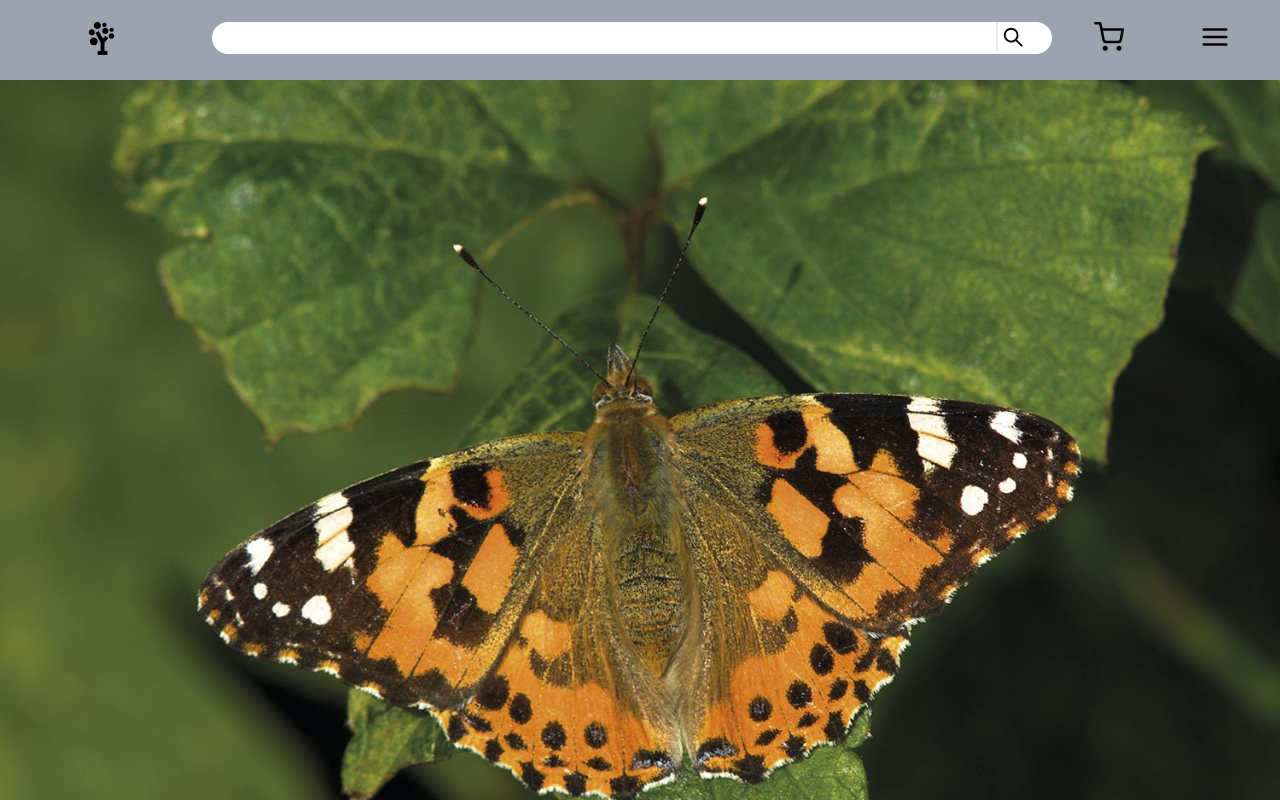
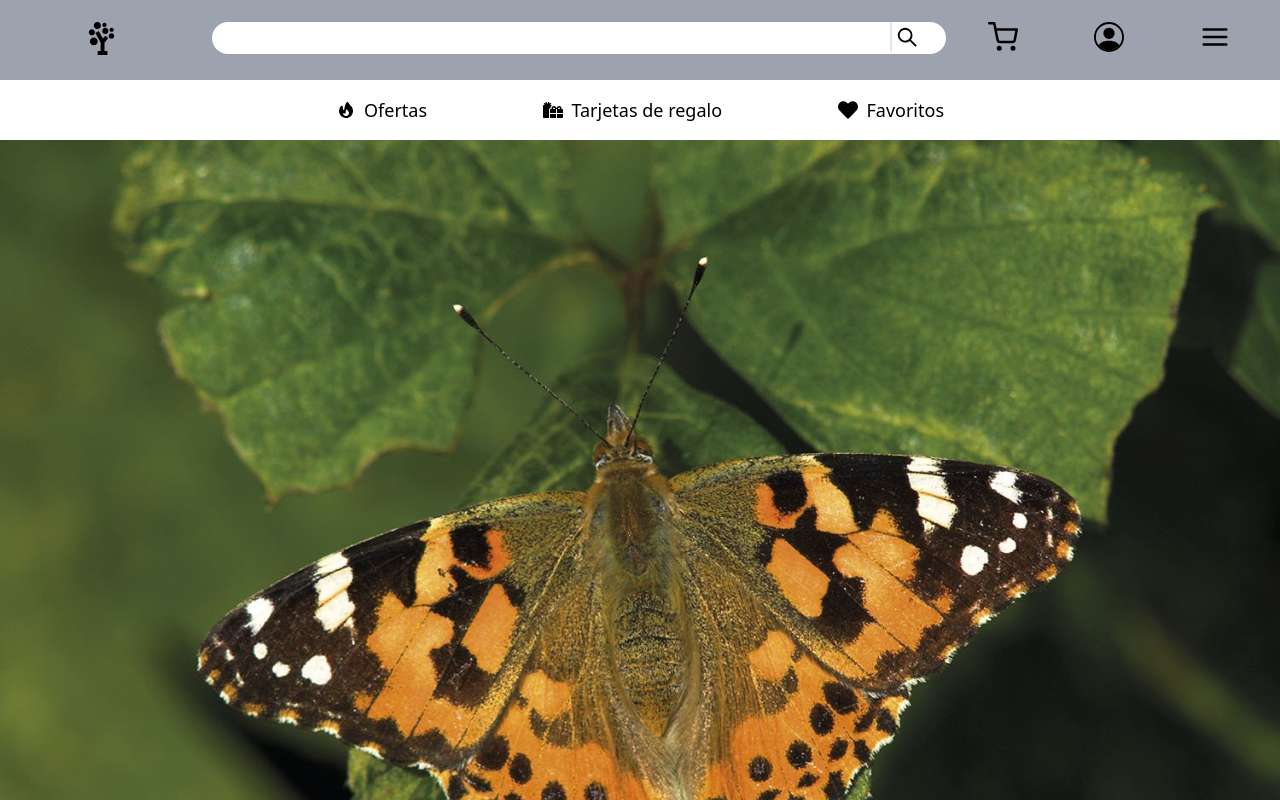
Before and after one commit to santiago9505/Olympia, a React (Create React App) app in the folder Olympia/: page / in a window 1280 px wide. Shown: the top 800 px of the page. Built offline with nearby package versions, Linux system fonts and the light colour scheme.

Commit message:
lateral menu added

```diff
--- a/Olympia/src/components/Header/MenuItem.js
+++ b/Olympia/src/components/Header/MenuItem.js
@@ -14,6 +14,10 @@ const MenuItem = ({ Icon, Icon2, text, type, url }) => {
       classList = 'justify-self-center'
       break;
 
+    case 'lateralMenu':
+      classList = 'text-xl mb-3 xl:text-lg'
+      break;
+
     default:
       classList = '';
       break;
@@ -28,7 +32,7 @@ const MenuItem = ({ Icon, Icon2, text, type, url }) => {
             <Icon/>
           </span>
         }
-        <span className="flex-grow">
+        <span>
           {text}
         </span>
         {
--- a/Olympia/src/components/LateralMenu/LateralMenu.js
+++ b/Olympia/src/components/LateralMenu/LateralMenu.js
@@ -1,11 +1,68 @@
 //React
 import React from 'react';
+import { Link } from 'react-router-dom';
+
+//Libs
+import { FaGifts, FaHeart, FaHistory, FaRegListAlt, FaDollarSign } from "react-icons/fa";
+import { MdHome } from "react-icons/md";
+import { HiFire } from "react-icons/hi";
+import { BiHelpCircle, BiWorld } from 'react-icons/bi';
+import { BsChevronDown } from 'react-icons/bs';
+import { IoToggleSharp } from 'react-icons/io5';
+
+//Components
+import MenuItem from '../Header/MenuItem';
 
 const LateralMenu = ({ isOpen }) => {
-  const openMenu = `${isOpen ? ' right-0' : '-right-full'}`
+  const openMenu = `${isOpen ? ' right-0 xl-h-500' : '-right-full xl:h-0 xl:p-0'}`
   return (
-    <aside className={`${openMenu} hidden md:block transition-custom-all duration-custom-1000 ease-custom p-4 w-96 bg-blue-400 fixed top-20 bottom-0 z-50`}>
-      <h1>Hola putos</h1>
+    <aside className={`${openMenu} hidden md:flex flex-col transition-custom-all duration-custom-1000 ease-custom p-6 w-80 bg-gray-300 fixed top-20 bottom-0 z-50 xl:top-16 xl:bottom-auto xl:right-4 xl:overflow-hidden`}>
+      <div className="flex justify-center xl:hidden">
+        <figure className="w-24 h-24 rounded-full bg-gray-500 mr-4">
+          <img src="" alt="" className="w-full h-full"/>
+        </figure>
+        <div className="flex-grow">
+          <h2 className="block text-2xl mb-5">Hi you!</h2>
+          <div className="grid grid-cols-2 grid-rows-1 gap-x-5">
+            <Link
+              to="/login"
+              className="block outline-none text-center rounded-full bg-white p-1"
+            >
+              Login
+            </Link>
+            <Link
+              to="/signup"
+              className="block outline-none text-center rounded-full bg-white p-1"
+            >
+              Register
+            </Link>
+          </div>
+        </div>
+      </div>
+      <div className="hidden xl:block">
+        <ul className="text-left">
+          <MenuItem Icon={IoToggleSharp} text="Dark mode" type="lateralMenu"/>
+          <MenuItem Icon={FaDollarSign} Icon2={BsChevronDown} text="COP" type="lateralMenu"/>
+          <MenuItem Icon={BiWorld} Icon2={BsChevronDown} text="SP" type="lateralMenu"/>
+        </ul>
+      </div>
+      <hr className="m-3 border-t-2 border-gray-600"/>
+      <div>
+        <ul className="text-left">
+          <MenuItem Icon={MdHome} text="Home" type="lateralMenu" url="/home"/>
+          <MenuItem Icon={FaHistory} text="Historial" type="lateralMenu"/>
+          <MenuItem Icon={FaHeart} text="Favoritos" type="lateralMenu"/>
+        </ul>
+      </div>
+      <hr className="m-3 border-t-2 border-gray-600"/>
+      <div>
+        <ul className="text-left">
+          <MenuItem Icon={FaRegListAlt} text="Categorias" type="lateralMenu"/>
+          <MenuItem Icon={HiFire} text="Ofertas" type="lateralMenu"/>
+          <MenuItem Icon={FaGifts} text="Tarjetas de regalo" type="lateralMenu"/>
+          <MenuItem Icon={BiHelpCircle} text="Centro de ayuda" type="lateralMenu"/>
+        </ul>
+      </div>
     </aside>
   );
 }
--- a/Olympia/src/components/Navbar/Navbar.js
+++ b/Olympia/src/components/Navbar/Navbar.js
@@ -1,11 +1,17 @@
 import React, { useState } from "react";
 import { Link } from 'react-router-dom';
-import LateralMenu from '../LateralMenu/LateralMenu';
 
 //Libs
 import ArbolIcon from "../../assets/static/arbol-icon.svg";
 import LupaIcon from "../../assets/static/lupa.svg";
 import { FiShoppingCart, FiMenu } from 'react-icons/fi';
+import { FaGifts, FaHeart } from "react-icons/fa";
+import { HiFire } from "react-icons/hi";
+import { BsPeopleCircle } from "react-icons/bs";
+
+//Components
+import LateralMenu from '../LateralMenu/LateralMenu';
+import MenuItem from '../Header/MenuItem';
 
 const toggleLateralMenu = {
   isOpen: false,
@@ -28,7 +34,7 @@ const Navbar = () => {
           <img className="w-4/6 mx-2" src={ArbolIcon} alt="Logo" />
         </Link>
       </article>
-      <section className="relative flex col-span-10 w-full md:col-span-8">
+      <section className="relative flex col-span-10 w-full md:col-span-8 xl:col-span-7">
         <input
           className="w-full h-8 rounded-full px-3 focus:outline-none"
           type="text"
@@ -46,6 +52,13 @@ const Navbar = () => {
           </button>
         </div>
       </section>
+      <section className="hidden xl:block xl:col-span-1">
+        <div>
+          <button className="border-none outline-none text-3xl">
+            <BsPeopleCircle/>
+          </button>
+        </div>
+      </section>
       <section className="hidden col-span-1 md:block">
         <div>
           <button className="border-none outline-none text-3xl" onClick={handleLateralMenu}>
@@ -54,6 +67,13 @@ const Navbar = () => {
         </div>
       </section>
     </div>
+    <section className="flex justify-center">
+      <ul className="hidden xl:flex justify-between w-1/2 p-4">
+        <MenuItem Icon={HiFire} text="Ofertas"/>
+        <MenuItem Icon={FaGifts} text="Tarjetas de regalo"/>
+        <MenuItem Icon={FaHeart} text="Favoritos"/>
+      </ul>
+    </section>
     <LateralMenu isOpen={state.toggleLateralMenu.isOpen}/>
     </>
   );
--- a/Olympia/src/index.css
+++ b/Olympia/src/index.css
@@ -14,6 +14,13 @@
   .h-670 {
     height: 670px;
   }
+
+  @media screen and (min-width: 1280px){
+    .xl-h-500 {
+      height: 500px;
+    }
+  };
+
   .slider {
     width: 100%;
     margin: auto;
--- a/Olympia/tailwind.config.js
+++ b/Olympia/tailwind.config.js
@@ -25,7 +25,7 @@ module.exports = {
       'custom-ease': 'ease'
     },
     transitionDuration: {
-      'custom-1000': '1000ms'
+      'custom-1000': '1000ms',
     }
   },
   variants: {
```
